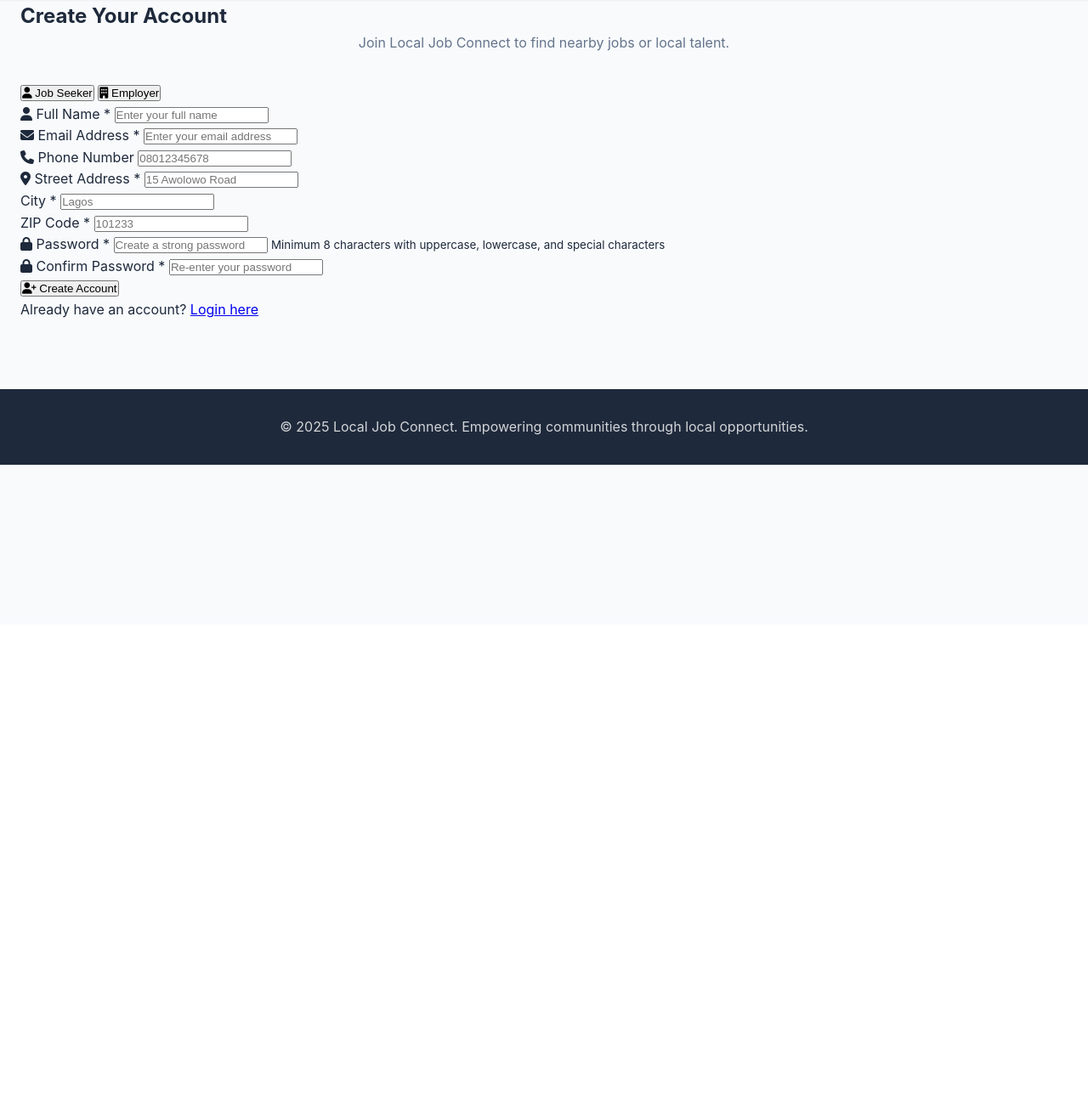
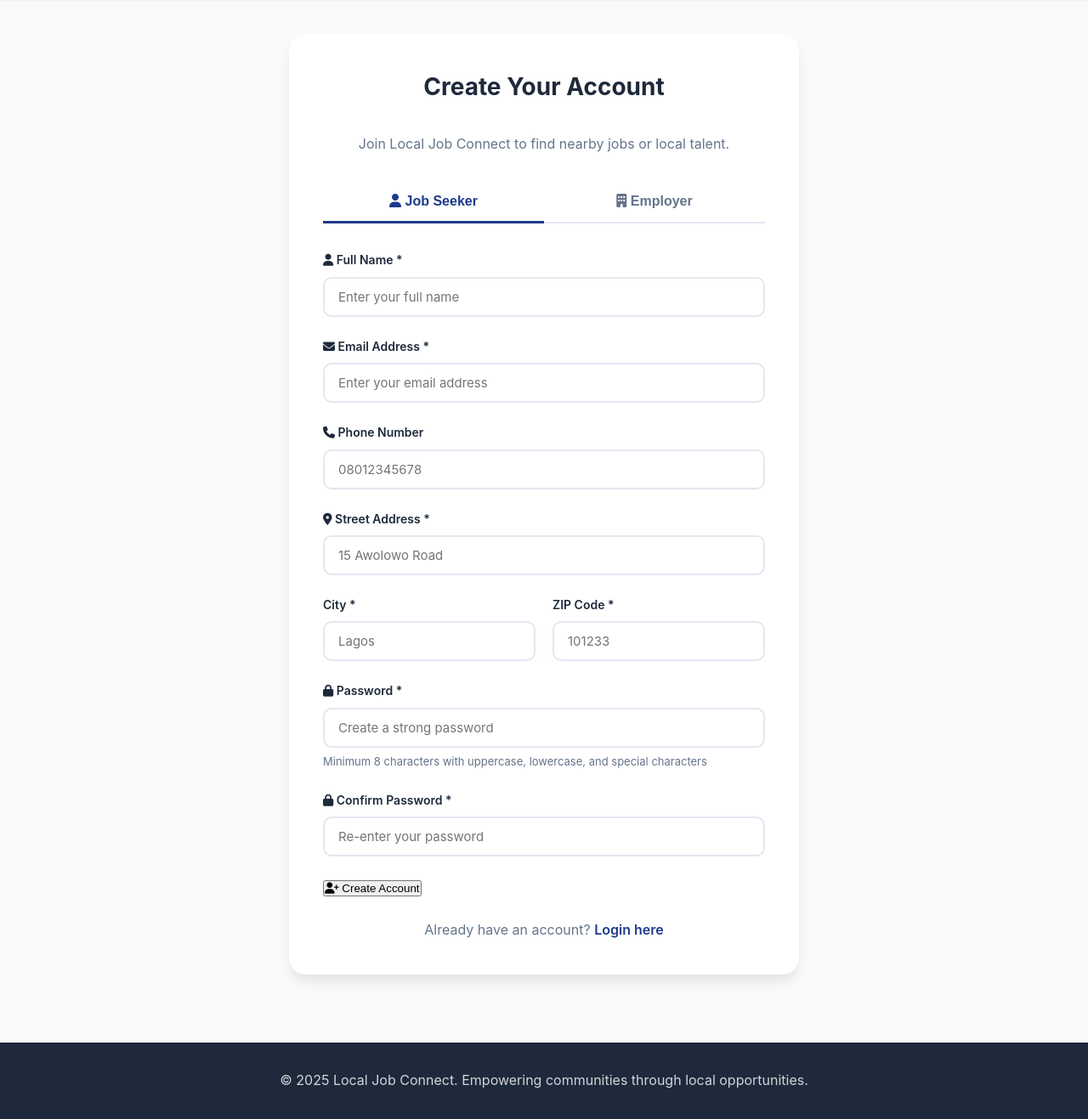
Before and after one commit to BU-SENG/foss-project-rose-gold, a Flask app: page /register in a window 1280 px wide. Shown: the part 65-1382 px from the top of the page at 85% size. Before the commit the page ends 612 px from the top, so only its background shows below. Run offline with Flask 3, Linux system fonts and the light colour scheme.

Commit message:
Refactor CSS for navigation and forms, adding styles for user profile and form components

```diff
--- a/backend/static/css/style.css
+++ b/backend/static/css/style.css
@@ -36,7 +36,7 @@ body {
 }
 
 /* ============================================================================
-   NAVIGATION - Modern Header
+   NAVIGATION BAR
    ============================================================================ */
 
 .navbar {
@@ -94,6 +94,10 @@ body {
     color: var(--primary-light);
 }
 
+/* ============================================================================
+   PROFILE
+   ============================================================================ */
+
 .user-profile {
     width: 40px;
     height: 40px;
@@ -105,6 +109,119 @@ body {
     color: white;
     font-weight: 600;
     cursor: pointer;
+}
+
+/* ============================================================================
+   FORMS
+   ============================================================================ */
+
+.form-container,
+.form-container-small {
+    background: var(--bg-white);
+    padding: 40px;
+    border-radius: 20px;
+    box-shadow: var(--shadow-lg);
+    margin: 40px auto;
+}
+
+.form-container {
+    max-width: 600px;
+}
+
+.form-container-small {
+    max-width: 450px;
+}
+
+.form-container h2,
+.form-container-small h2 {
+    font-size: 28px;
+    font-weight: 700;
+    margin-bottom: 32px;
+    text-align: center;
+    color: var(--text-dark);
+}
+
+.form-tabs {
+    display: flex;
+    gap: 0;
+    margin-bottom: 32px;
+    border-bottom: 2px solid var(--border-light);
+}
+
+.tab-btn {
+    flex: 1;
+    padding: 14px;
+    background: none;
+    border: none;
+    cursor: pointer;
+    font-size: 16px;
+    font-weight: 600;
+    color: var(--text-gray);
+    border-bottom: 3px solid transparent;
+    margin-bottom: -2px;
+    transition: all 0.2s;
+}
+
+.tab-btn.active {
+    color: var(--primary-blue);
+    border-bottom-color: var(--primary-blue);
+}
+
+.form-group {
+    margin-bottom: 24px;
+}
+
+.form-row {
+    display: grid;
+    grid-template-columns: 1fr 1fr;
+    gap: 20px;
+}
+
+.form-group label {
+    display: block;
+    margin-bottom: 8px;
+    font-weight: 600;
+    font-size: 14px;
+    color: var(--text-dark);
+}
+
+.form-group input,
+.form-group textarea,
+.form-group select {
+    width: 100%;
+    padding: 12px 16px;
+    border: 2px solid var(--border-light);
+    border-radius: 10px;
+    font-size: 15px;
+    transition: all 0.2s;
+    font-family: inherit;
+}
+
+.form-group input:focus,
+.form-group textarea:focus,
+.form-group select:focus {
+    outline: none;
+    border-color: var(--primary-light);
+    box-shadow: 0 0 0 3px rgba(59, 130, 246, 0.1);
+}
+
+.form-group small {
+    display: block;
+    margin-top: 6px;
+    color: var(--text-gray);
+    font-size: 13px;
+}
+
+.form-footer {
+    text-align: center;
+    margin-top: 24px;
+    color: var(--text-gray);
+}
+
+.form-footer a {
+    color: var(--primary-blue);
+    text-decoration: none;
+    font-weight: 600;
 }
 
 
```
